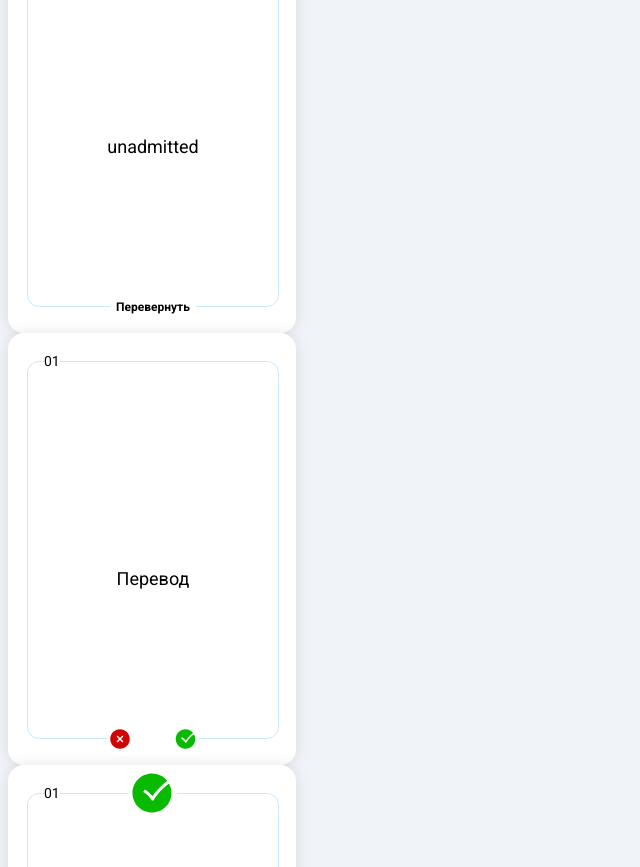
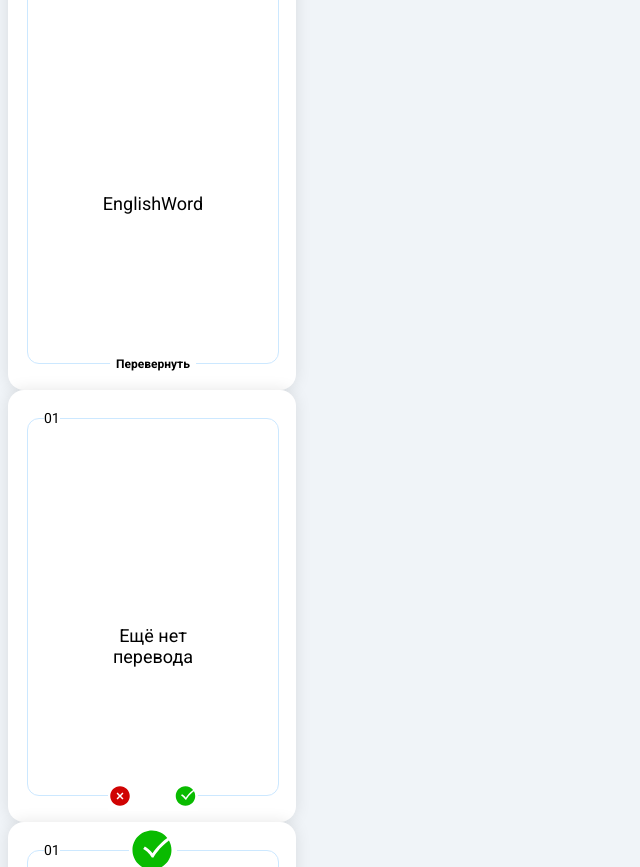
Before and after one commit to Viktorya1/dz-course, a Vue app: page / in a window 1280 px wide. Shown: the part 500-1367 px from the top of the page, without its empty margins (0-640 px from the left). Built offline with nearby package versions, Linux system fonts and the light colour scheme.

Commit message:
my homework 'ref'

```diff
--- a/src/App.vue
+++ b/src/App.vue
@@ -1,8 +1,11 @@
 <script setup>
+import { ref } from "vue";
+
 import Button from "./components/Button.vue";
 import Score from "./components/Score.vue";
 import Card from "./components/Card.vue";
-const score = 100;
+
+let score = ref(100);
 
 function getSelect(status) {
   console.log(status);
--- a/src/components/Card.vue
+++ b/src/components/Card.vue
@@ -1,23 +1,37 @@
 <script setup>
+import { ref } from "vue";
 import IconFail from "../icons/IconFail.vue";
 import IconSuccess from "../icons/IconSuccess.vue";
 
 const emit = defineEmits(["reverseCard", "selectCard"]);
 
+let card = ref({
+  word: "EnglishWord",
+  translation: "Ещё нет перевода",
+  state: "closed",
+  status: "pending",
+});
+
 function reverse() {
   emit("reverseCard");
+  card.value.state = "opened";
+  card.value.translation = "Уже есть перевод";
 }
 
 function select() {
   emit("selectCard", "Success");
+  card.value.status = "success";
 }
 </script>
 
 <template>
+  Перевод: {{ card.translation }} <br />
+  Состояние: {{ card.state }} <br />
+  Статус: {{ card.status }}
   <div class="card">
     <div class="card-wrapper">
       <span class="card-number">01</span>
-      <p class="card-word">unadmitted</p>
+      <p class="card-word">{{ card.word }}</p>
       <button @click="reverse()" class="card-btn">Перевернуть</button>
     </div>
   </div>
@@ -25,7 +39,7 @@ function select() {
   <div class="card">
     <div class="card-wrapper">
       <span class="card-number">01</span>
-      <p class="card-word">Перевод</p>
+      <p class="card-word">{{ card.translation }}</p>
       <div class="btn-reverse">
         <button class="icon-btn"><IconFail /></button>
         <button @click="select()" class="icon-btn"><IconSuccess /></button>
--- a/src/components/Score.vue
+++ b/src/components/Score.vue
@@ -1,8 +1,9 @@
 <script setup>
+import { ref } from "vue";
 import IconLike from "../icons/IconLike.vue";
 
 const { score } = defineProps({
-  score: String,
+  score: Number,
 });
 </script>
 
```
